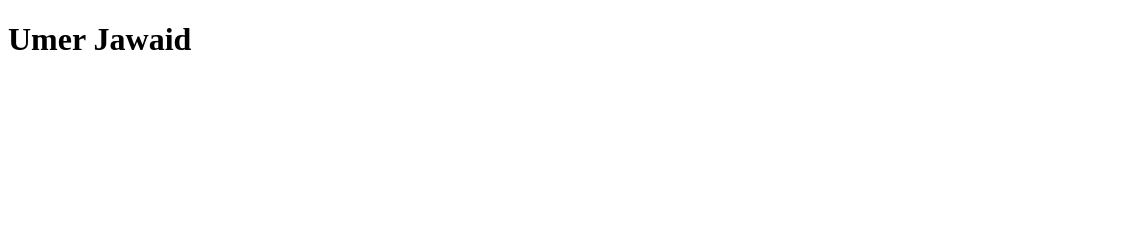
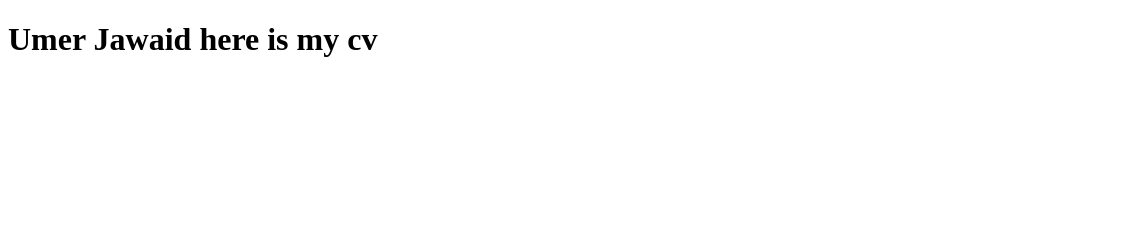
Before and after one commit to Umer-Jawaid/Umer-Jawaid.github.io, a plain HTML site: page index.html in a window 1280 px wide. Shown: the top 231 px of the page, 0-1142 px from the left. Drawn offline with Linux system fonts and the light colour scheme.

Commit message:
changes desription

```diff
--- a/index.html
+++ b/index.html
@@ -14,7 +14,7 @@
 
 
     <div id = "container">
-        <h1>Umer Jawaid</h1>
+        <h1>Umer Jawaid here is my cv </h1>
 
     <div id = "bildbox" style="50%"> <img src="umer.JPG" width="125px" height="150px"></div>
     <div id = "cvbox" style="50%">
```
